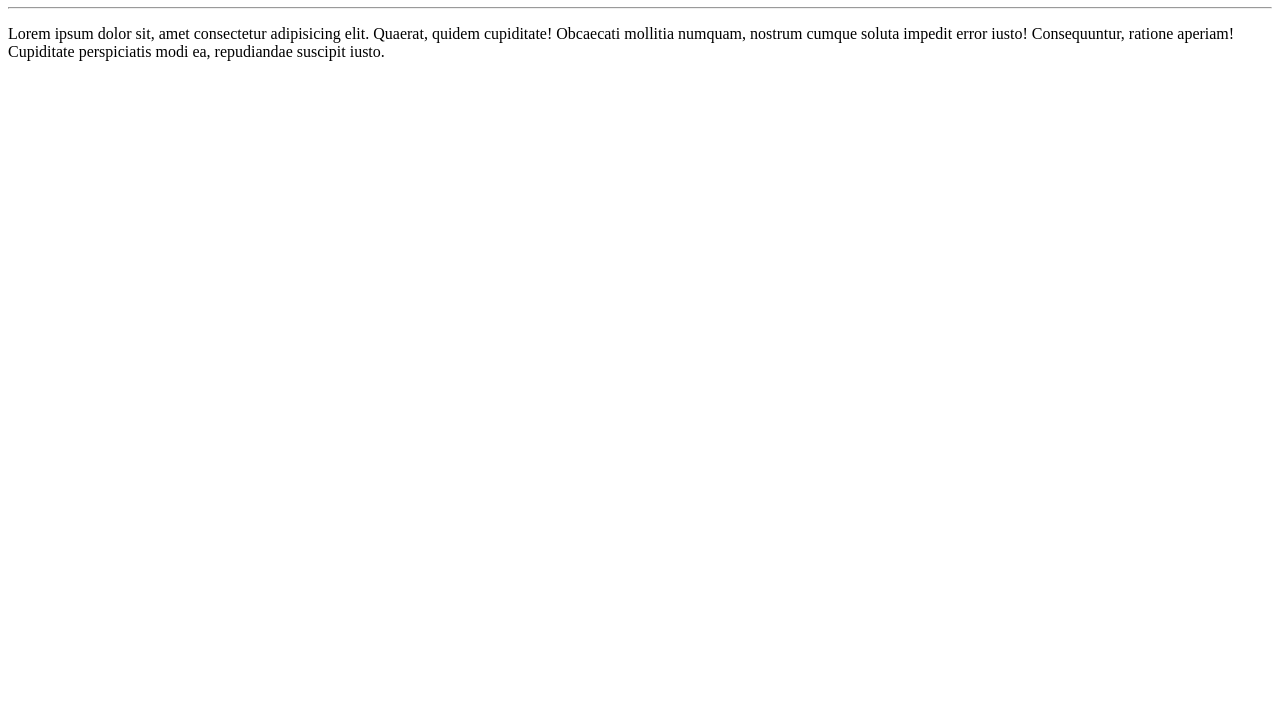
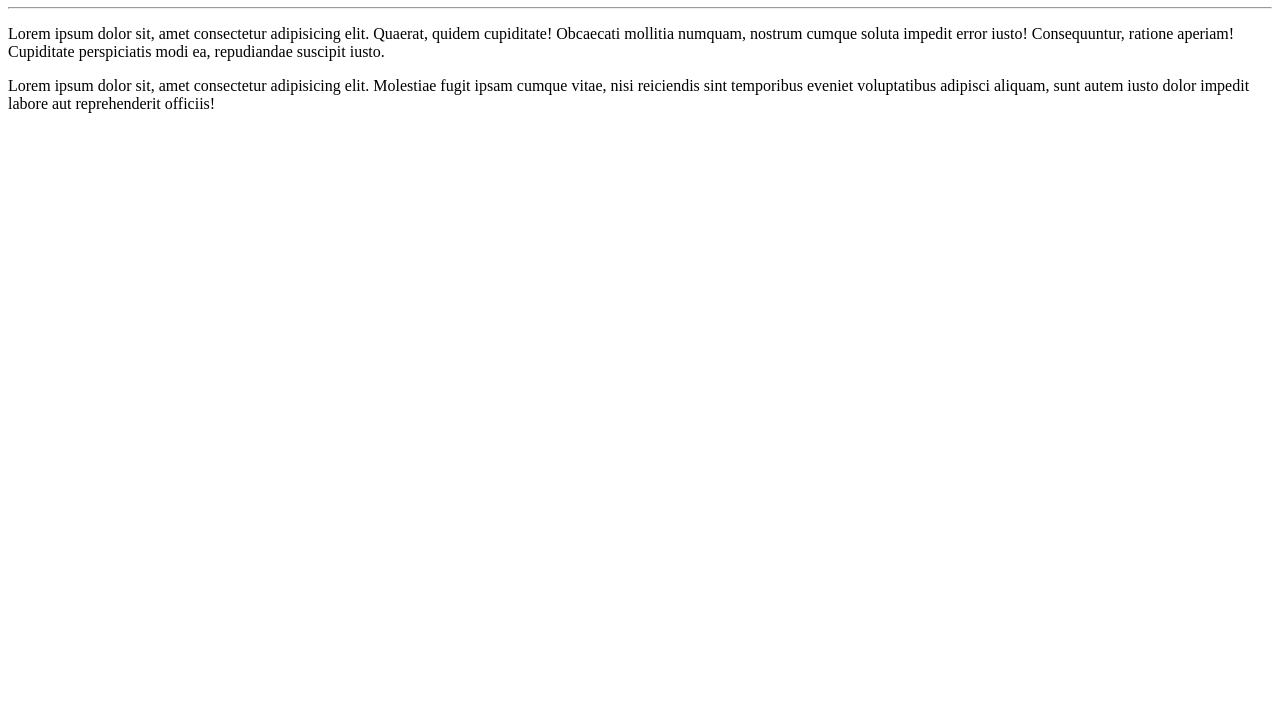
Before and after one commit to joaovredondo/Aprendendo-Git-GitHub, a plain HTML site: page site-exemplo/index.html in a window 1280 px wide. Shown: the part 73-800 px from the top of the page. Drawn offline with Linux system fonts and the light colour scheme.

Commit message:
Atalhos no GitHub Desktop
Testando atalhos

```diff
--- a/site-exemplo/index.html
+++ b/site-exemplo/index.html
@@ -10,5 +10,6 @@
     <h1>Olá, Mundo!</h1>
     <hr>
     <p>Lorem ipsum dolor sit, amet consectetur adipisicing elit. Quaerat, quidem cupiditate! Obcaecati mollitia numquam, nostrum cumque soluta impedit error iusto! Consequuntur, ratione aperiam! Cupiditate perspiciatis modi ea, repudiandae suscipit iusto.</p>
+    <p>Lorem ipsum dolor sit, amet consectetur adipisicing elit. Molestiae fugit ipsam cumque vitae, nisi reiciendis sint temporibus eveniet voluptatibus adipisci aliquam, sunt autem iusto dolor impedit labore aut reprehenderit officiis!</p>
 </body>
 </html>
```
